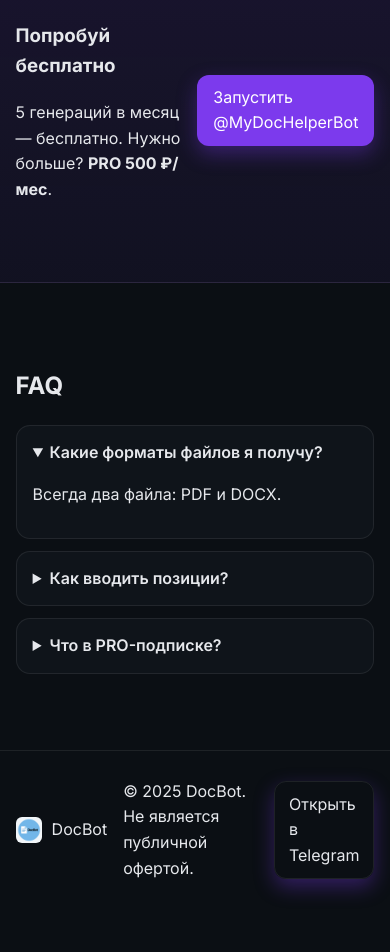
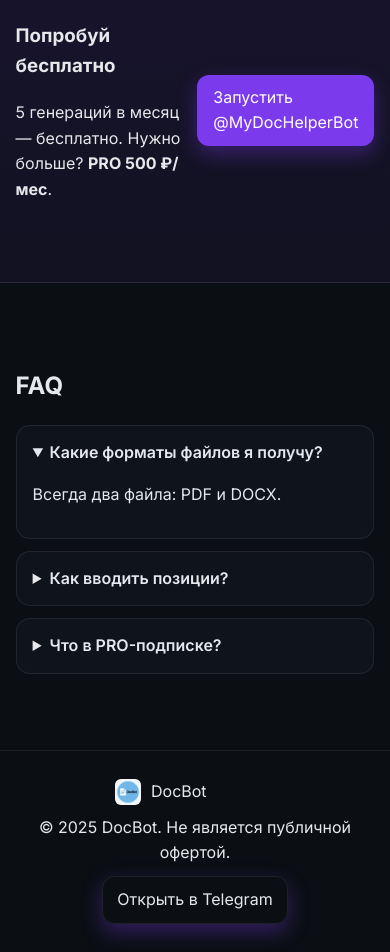
Before and after one commit to MyDocHelper/DocBot, a plain HTML site: page index.html in a window 390 px wide. Shown: the part 3891-4843 px from the top of the page. Before the commit the page ends 4800 px from the top, so only its background shows below. Drawn offline with Linux system fonts and the light colour scheme.

Commit message:
Update styles.css

```diff
--- a/styles.css
+++ b/styles.css
@@ -122,6 +122,24 @@
 .brand-mini{display:flex;align-items:center;gap:10px}
 .brand-mini img{width:26px;height:26px;border-radius:6px;object-fit:contain}
 
+/* === Footer layout fix: добавить этот блок ниже === */
+.site-footer .row{
+  display:flex;
+  align-items:center;
+  gap:16px;
+}
+.site-footer .brand-mini{
+  min-width:160px;           /* слева логотип */
+}
+.site-footer .copy{
+  flex:1;                    /* центр растягивается */
+  text-align:center;         /* текст по центру */
+}
+.site-footer .cta.ghost{
+  margin-left:auto;          /* кнопка вправо */
+}
+/* === /Footer layout fix === */
+
 /* Responsive */
 @media (max-width:980px){
   .hero-grid{grid-template-columns:1fr}
@@ -129,9 +147,15 @@
   .show-mobile{display:block}
   .hero h1{font-size:40px}
 }
+
 @media (max-width:720px){
   .steps{grid-template-columns:1fr}
   .grid-3{grid-template-columns:1fr}
   figure{width:100%}
   .file-neon{min-width:96px;padding:16px 18px}
+
+  /* футер на мобилке — в колонку и по центру */
+  .site-footer .row{flex-direction:column;gap:10px}
+  .site-footer .copy{text-align:center;flex:initial}
+  .site-footer .cta.ghost{margin-left:0}
 }
```
